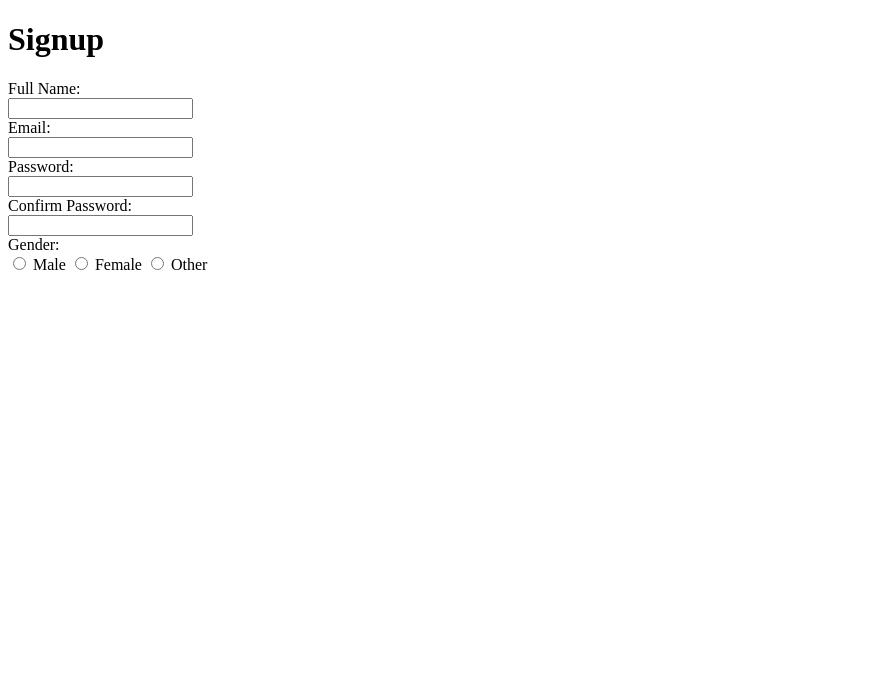
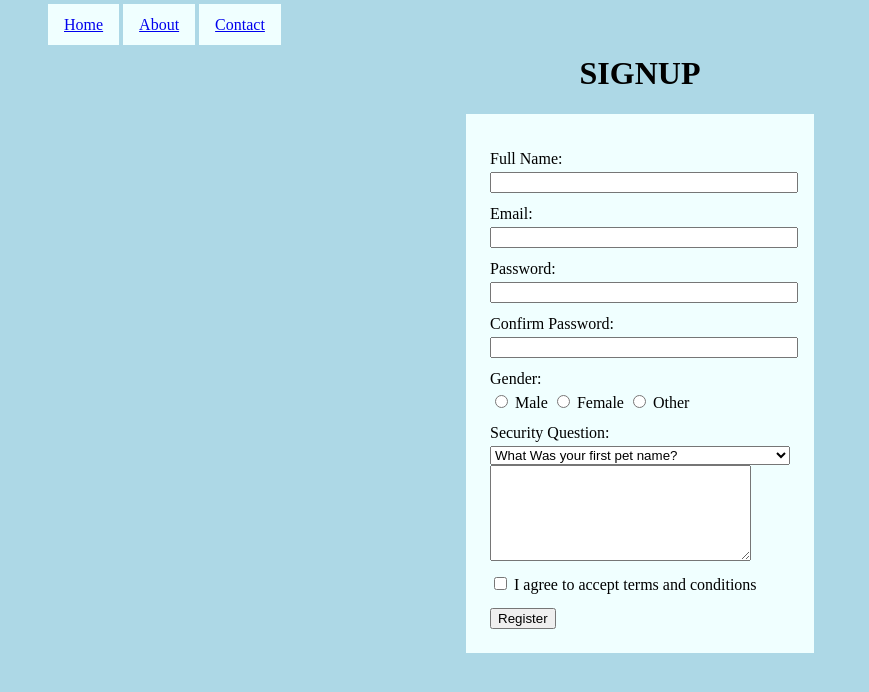
Before and after one commit to felix9941/Udemy, a plain HTML site: page forms.html in a window 1280 px wide. Shown: the whole page, without its empty margins (0-869 px from the left). Drawn offline with Linux system fonts and the light colour scheme.

Commit message:
forms con estilos

```diff
--- a/forms.html
+++ b/forms.html
@@ -6,8 +6,34 @@
     <meta name="viewport" content="width=device-width, initial-scale=1.0">
     <!--<title>Into to html Forms</title>-->
     <title>Create a Signup Form</title>
+    <style>
+        #register-form{
+            width: 300px;
+            background-color: azure;
+            padding: 24px;
+            margin-left: auto;
+            margin-right: auto;
+        }
+        .input-label{
+            margin: 0;
+            margin-bottom: 4px;
+            margin-top: 12px;
+        }
+        .input-item {
+            width: 100%;
+        }
+        #terms-check{
+            margin-top: 12px;
+            margin-bottom: 18px;
+        }
+        .menu-item{
+        display: inline;
+        padding: 12px 16px;
+        background-color: azure;
+    }
+    </style>
 </head>
-<body>
+<body style="background-color: lightblue;">
     <!--<form>
         Username: <br>
         <input type="text" name="username">
@@ -19,26 +45,31 @@
     </form>-->
 
     <!--Signup-->
-    <h1>Signup</h1>
-    <form>
+    <ul id="topbar" >
+        <li class="menu-item"><a href="/menu-links.html">Home</a></li>
+        <li class="menu-item"><a href="/about.html">About</a></li>
+        <li class="menu-item"><a href="/contact.html">Contact</a></li>
+    </ul>
+    <h1 style="text-align: center">SIGNUP</h1>
+    <form id="register-form">
         <div>
-            Full Name: <br>
-            <input type="text" name="full-name">
+            <p class="input-label">Full Name:</p>
+            <input class="input-item" type="text" name="full-name">
         </div>
         <div>
-            Email: <br>
-            <input type="email" name="email">
+            <p class="input-label">Email: </p>
+            <input class="input-item" type="email" name="email">
         </div>
         <div>
-            Password: <br>
-            <input type="password" name="password">
+            <p class="input-label">Password:</p>
+            <input class="input-item" type="password" name="password">
         </div>
         <div>
-            Confirm Password: <br>
-            <input type="password" name="password">
+            <p class="input-label">Confirm Password:</p>
+            <input class="input-item" type="password" name="confirm-password">
         </div>
         <div>
-            Gender:<br>
+            <p class="input-label">Gender:</p>
             <input type="radio" name="male" value="male">
             Male</input>
             <input type="radio" name="female" value="female">
@@ -46,6 +77,22 @@
             <input type="radio" name="other" value="other">
             Other</input>
         </div>
+        <div>
+            <p class="input-label">Security Question:</p>
+            <select class="input-item" name="security-question">
+                <option value="first-pet-name">What Was your first pet name?</option>
+                <option value="first-job">What Was your first Job?</option>
+                <option value="nick-name">What Was your nickname?</option>
+            </select>
+        </div>
+        <div>
+            <textarea name="answer" rows="6" cols="30"></textarea>
+        </div>
+        <div>
+            <input id="terms-check" type="checkbox" name="terms-conditions" value="accept">
+            I agree to accept terms and conditions
+        </div>
+        <input type="submit" value="Register">
     </form>
 </body>
 </html>
```
